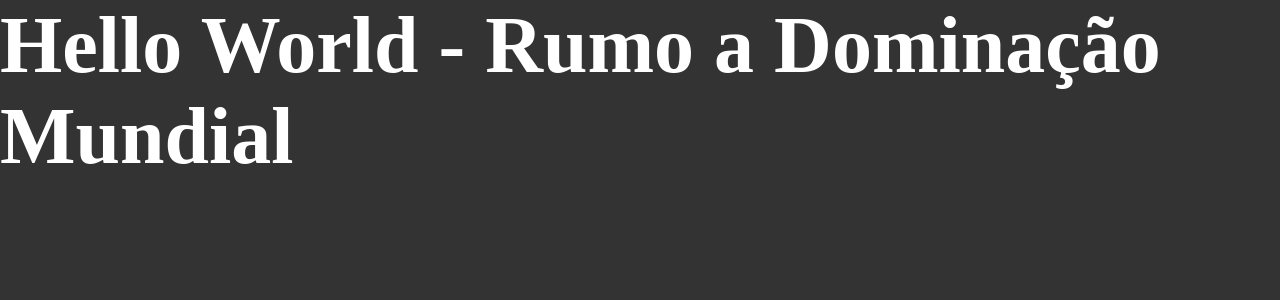
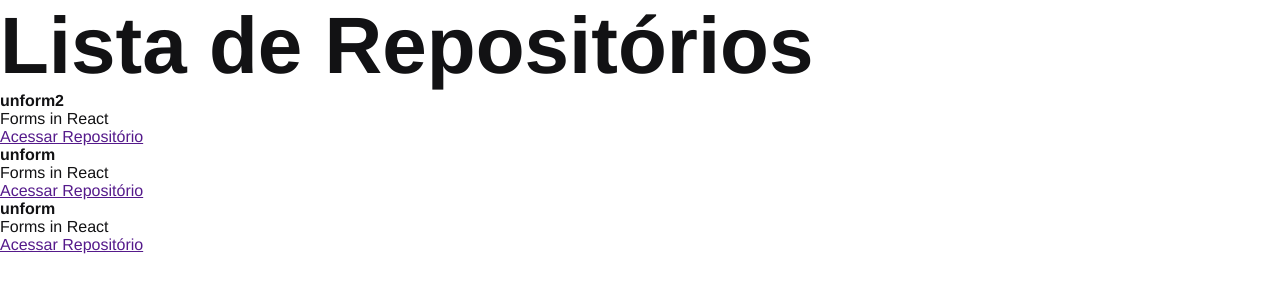
Before and after one commit to RacconWebFenix/01-github-exlorer, a React app: page / in a window 1280 px wide. Shown: the top 300 px of the page. Built offline with nearby package versions, Linux system fonts and the light colour scheme.

Commit message:
Primeiro componente React

```diff
--- a/src/App.jsx
+++ b/src/App.jsx
@@ -1,5 +1,6 @@
+import { RepositoryList } from "./components/RepositoriesList";
 import "./styles/global.scss";
 
 export function App() {
-  return <h1>Hello World - Rumo a Dominação Mundial</h1>;
+  return <RepositoryList />;
 }
--- /dev/null
+++ b/src/components/RepositoriesList.jsx
@@ -0,0 +1,29 @@
+const repositoryName = "unform2";
+
+export function RepositoryList() {
+  return (
+    <section className="repositoryList">
+      <h1>Lista de Repositórios</h1>
+      <ul>
+        <li>
+          <strong>{repositoryName}</strong>
+          <p>Forms in React</p>
+
+          <a href="">Acessar Repositório</a>
+        </li>
+        <li>
+          <strong>unform</strong>
+          <p>Forms in React</p>
+
+          <a href="">Acessar Repositório</a>
+        </li>
+        <li>
+          <strong>unform</strong>
+          <p>Forms in React</p>
+
+          <a href="">Acessar Repositório</a>
+        </li>
+      </ul>
+    </section>
+  );
+}
--- a/src/styles/global.scss
+++ b/src/styles/global.scss
@@ -6,9 +6,9 @@
 
 
 body {
-    font: Arial, Helvetica, sans-serif;
-    background: #333;
-    color: #fff;
+    font: 16px "Helvetica Neue", Arial, sans-serif;
+
+    color: #121214;
 
     h1 {
         font-size: 80px;
```
